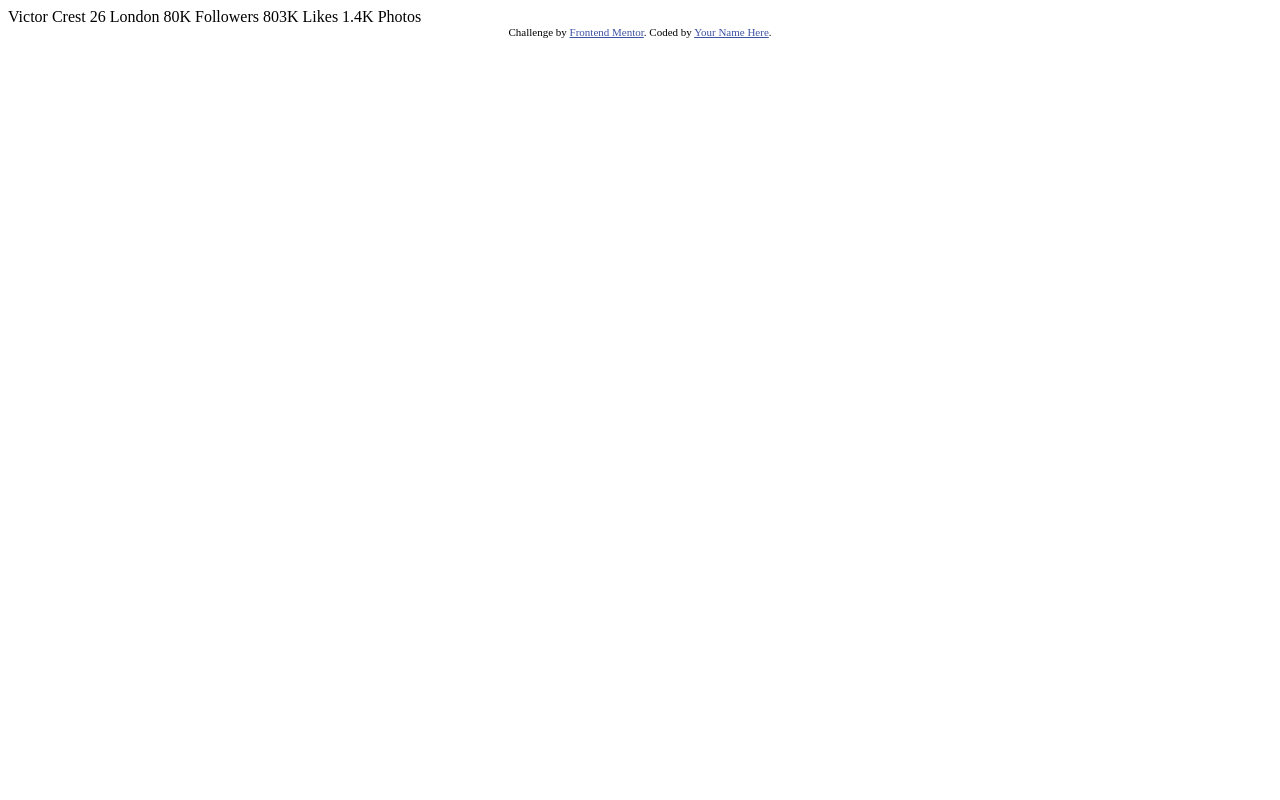
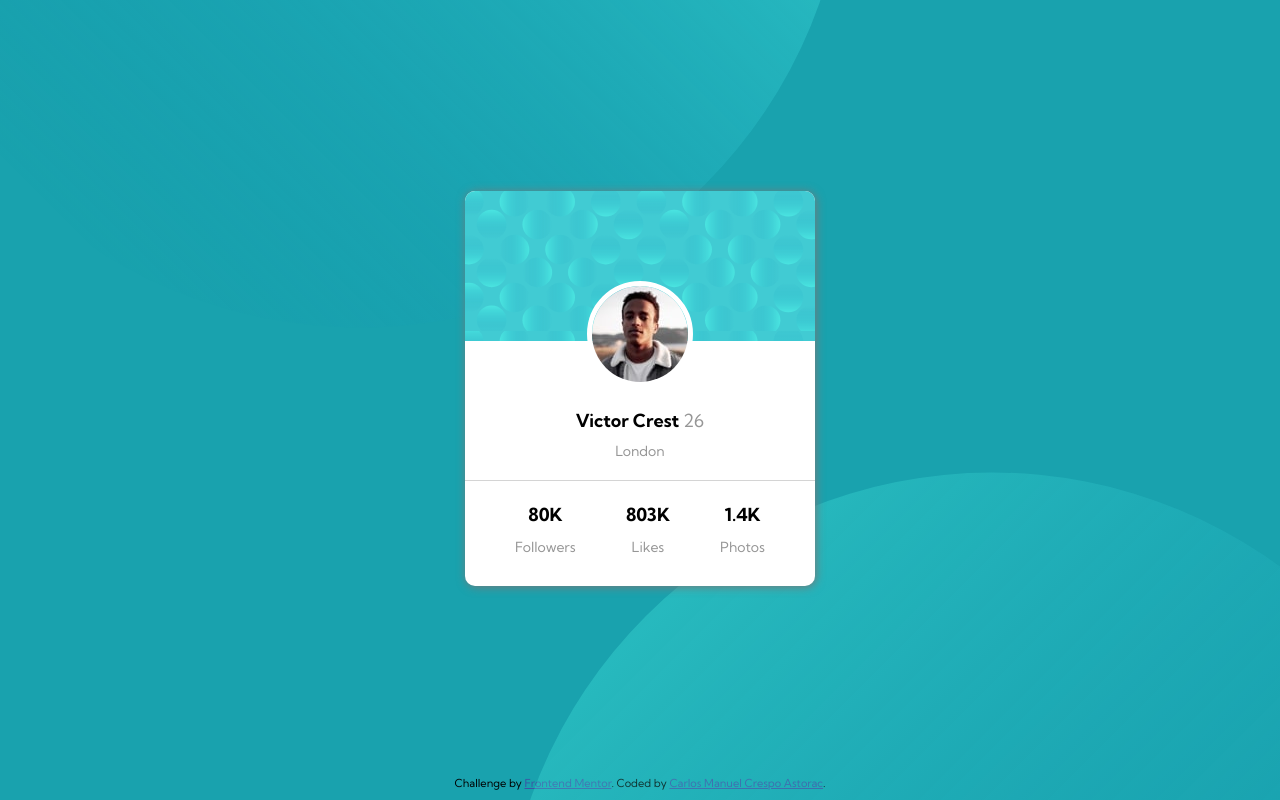
Before and after one commit to carlosmca44/ProfileCard_FrontendMentor, a plain HTML site: page index.html in a window 1280 px wide. Drawn offline with Linux system fonts and the light colour scheme.

Commit message:
styles added

```diff
--- a/index.html
+++ b/index.html
@@ -5,31 +5,70 @@
   <meta name="viewport" content="width=device-width, initial-scale=1.0"> <!-- displays site properly based on user's device -->
 
   <link rel="icon" type="image/png" sizes="32x32" href="./images/favicon-32x32.png">
+  <link rel="stylesheet" type="text/css" href="styles.css">
+  <link rel="preconnect" href="https://fonts.gstatic.com">
+  <link href="https://fonts.googleapis.com/css2?family=Kumbh+Sans:wght@400;700&display=swap" rel="stylesheet">
 
   <title>Frontend Mentor | Profile card component</title>
 
   <!-- Feel free to remove these styles or customise in your own stylesheet 👍 -->
-  <style>
-    .attribution { font-size: 11px; text-align: center; }
-    .attribution a { color: hsl(228, 45%, 44%); }
-  </style>
 </head>
 <body>
+  <div class="container">
+    <img class="bg-pattern-top" src="./images/bg-pattern-top.svg" />
+    <img class="bg-pattern-bottom" src="./images/bg-pattern-bottom.svg" />
+
+    <div class="card-container">
+
+      <div class="headspace"></div>
+
+      <img class="avatar" src="./images/image-victor.jpg" alt="avatar" />
+      <div class="personal_data">
+        <p class="headers">
           Victor Crest
-  26
+          <span class="secondary_color">26</span>
+        </p>
+        <p class="subheaders">
           London
+        </p>
+      </div>
 
+      <div class="divider"></div>
+
+      <div class="stadistics-container">
+        <div class="stadistics">
+          <p class="headers">
             80K
+          </p>
+          <p class="subheaders">
             Followers
+          </p>
+        </div>
 
+        <div class="stadistics">
+          <p class="headers">
             803K
+          </p>
+          <p class="subheaders">
             Likes
+          </p>
+        </div>
 
+        <div class="stadistics">
+          <p class="headers">
             1.4K
+          </p>
+          <p class="subheaders">
             Photos
+          </p>
+        </div>
+      </div>
+
+    </div>
+  </div>
   <div class="attribution">
     Challenge by <a href="https://www.frontendmentor.io?ref=challenge" target="_blank">Frontend Mentor</a>.
-    Coded by <a href="#">Your Name Here</a>.
+    Coded by <a href="#">Carlos Manuel Crespo Astorac</a>.
   </div>
 </body>
 </html>
--- /dev/null
+++ b/styles.css
@@ -0,0 +1,132 @@
+html, body {
+    margin: 0;
+    font-family: 'Kumbh Sans', sans-serif;
+    background-color: hsl(185, 75%, 39%);
+    overflow:hidden;
+}
+
+.attribution { font-size: 11px; text-align: center; bottom: 0; }
+.attribution a { color: hsl(228, 45%, 44%); }
+
+.container {
+    display: flex;
+    justify-content: center;
+    height: 97vh;
+    margin-left: 15px;
+    margin-right: 15px;
+}
+
+.card-container {
+    width: 350px;
+    height: max-content;
+    min-width: 300px;
+    display: inherit;
+    flex-direction: column;
+    border-radius: 10px;
+    box-shadow: 1px 1px 10px hsl(0, 0%, 47%);
+    margin-top: auto;
+    margin-bottom: auto;
+    background-color: white;
+    z-index: 10;
+}
+
+.headspace {
+    background-image: url("./images/bg-pattern-card.svg");
+    height: 150px;
+    border-top-left-radius: 10px;
+    border-top-right-radius: 10px;
+}
+
+.personal_data {
+    margin-top: 20px;
+    margin-bottom: 10px;
+}
+
+.headers {
+    font-weight: bold;
+}
+
+.avatar {
+    width: 6rem;
+    border-radius: 50%;
+    border: 5px white solid;
+    margin-top: -60px;
+    margin-left: auto;
+    margin-right: auto;
+}
+
+p {
+    margin-top: 2px;
+    margin-bottom: 2px;
+    text-align: center;
+    font-size: 18px;
+}
+
+.divider {
+    height: 1px;
+    width: 100%;
+    background-color: #d4d4d4;
+}
+
+.stadistics {
+    display: flex;
+    flex-direction: column;
+    align-items: center;
+    justify-content: center;
+}
+
+.stadistics-container {
+    display: flex;
+    flex-direction: row;
+    justify-content: space-between;
+    margin-left: 50px;
+    margin-right: 50px;
+    margin-top: 20px;
+    margin-bottom: 20px;
+    font-size: 18px;
+}
+
+.secondary_color {
+    color: hsl(0, 0%, 59%);
+    font-weight: normal;
+}
+
+.bg-pattern-top {
+    max-width: 100%;
+    height: auto;
+    position: fixed;
+    top: -650px;
+    left: -130px;
+    z-index: 0;
+}
+
+.bg-pattern-bottom {
+    max-width: 100%;
+    height: auto;
+    position: fixed;
+    bottom: -650px;
+    right: -200px;
+    z-index: 1;
+}
+
+@media only screen and (max-width: 376px) {
+    .bg-pattern-bottom {
+        min-width: 130%;
+        bottom: -250px;
+        right: -250px;
+    }
+
+    .bg-pattern-top {
+        min-width: 130%;
+        top: -250px;
+        left: -300px;
+        z-index: 0;
+    }
+}
+
+.subheaders {
+    font-size: 14px;
+    color: hsl(0, 0%, 59%);
+    margin-top: 10px;
+    margin-bottom: 10px;
+}
```
Lines whose indentation alone changed are shown as unchanged.
